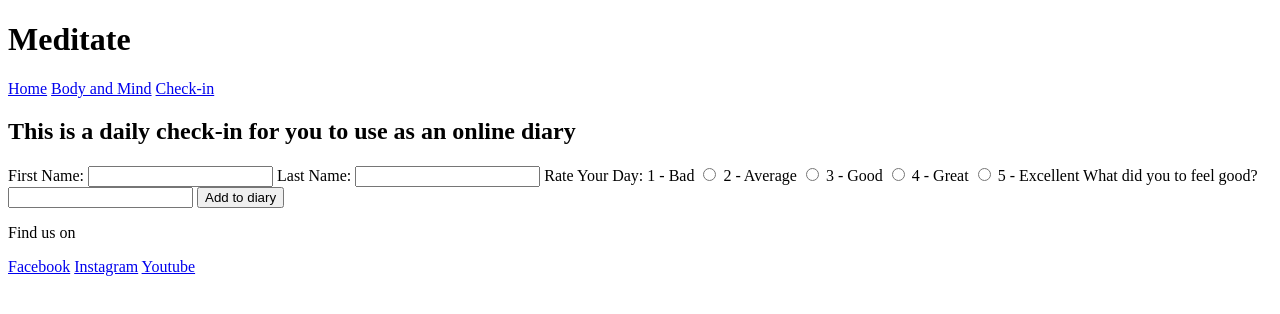
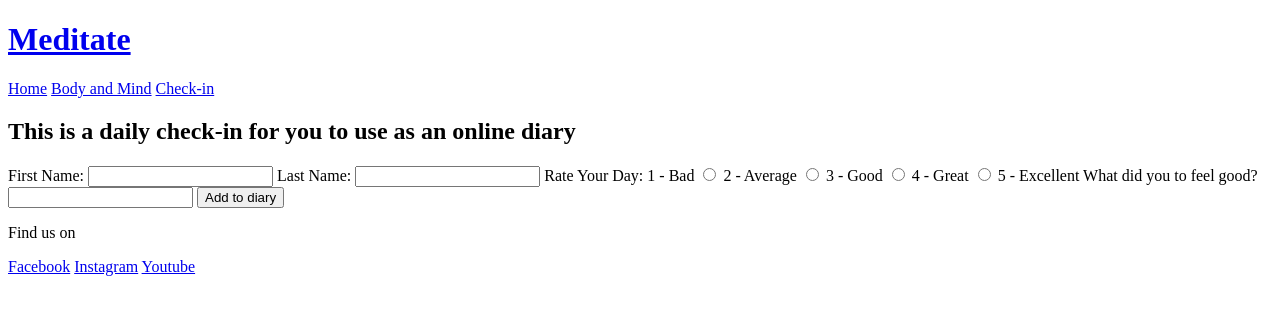
Before and after one commit to marinamarshall/meditation-website, a plain HTML site: page check-in.html in a window 1280 px wide. Drawn offline with Linux system fonts and the light colour scheme.

Commit message:
updated main heading h1  Meditate to become a link back to the homepage when clicked

```diff
--- a/check-in.html
+++ b/check-in.html
@@ -8,7 +8,7 @@
 </head>
 <body>
     <header>
-        <h1>Meditate</h1>
+        <a href="index.html"><h1>Meditate</h1></a>
         <nav>
             <a href="index.html">Home</a>
             <a href="tutorials.html">Body and Mind</a>
```
Also changed, not shown: index.html (+1 -1 lines), tutorials.html (+1 -1 lines).
